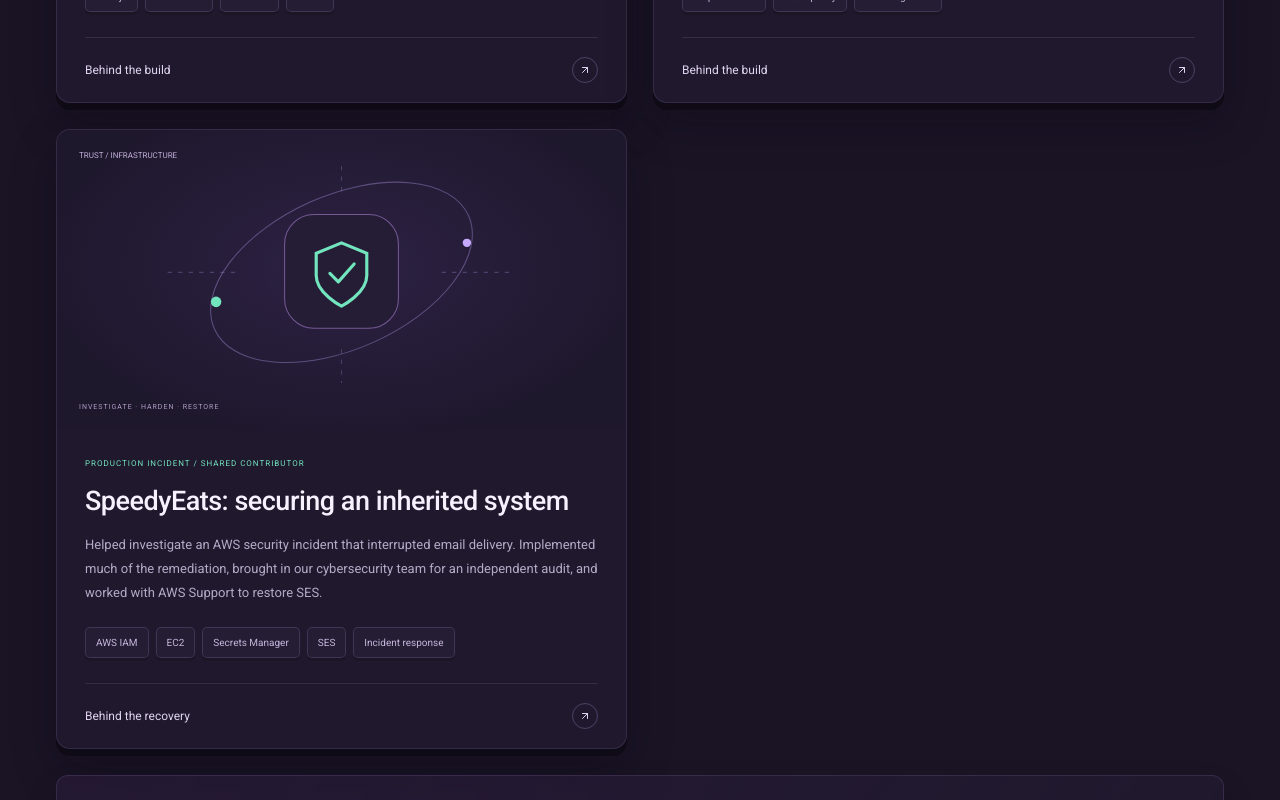
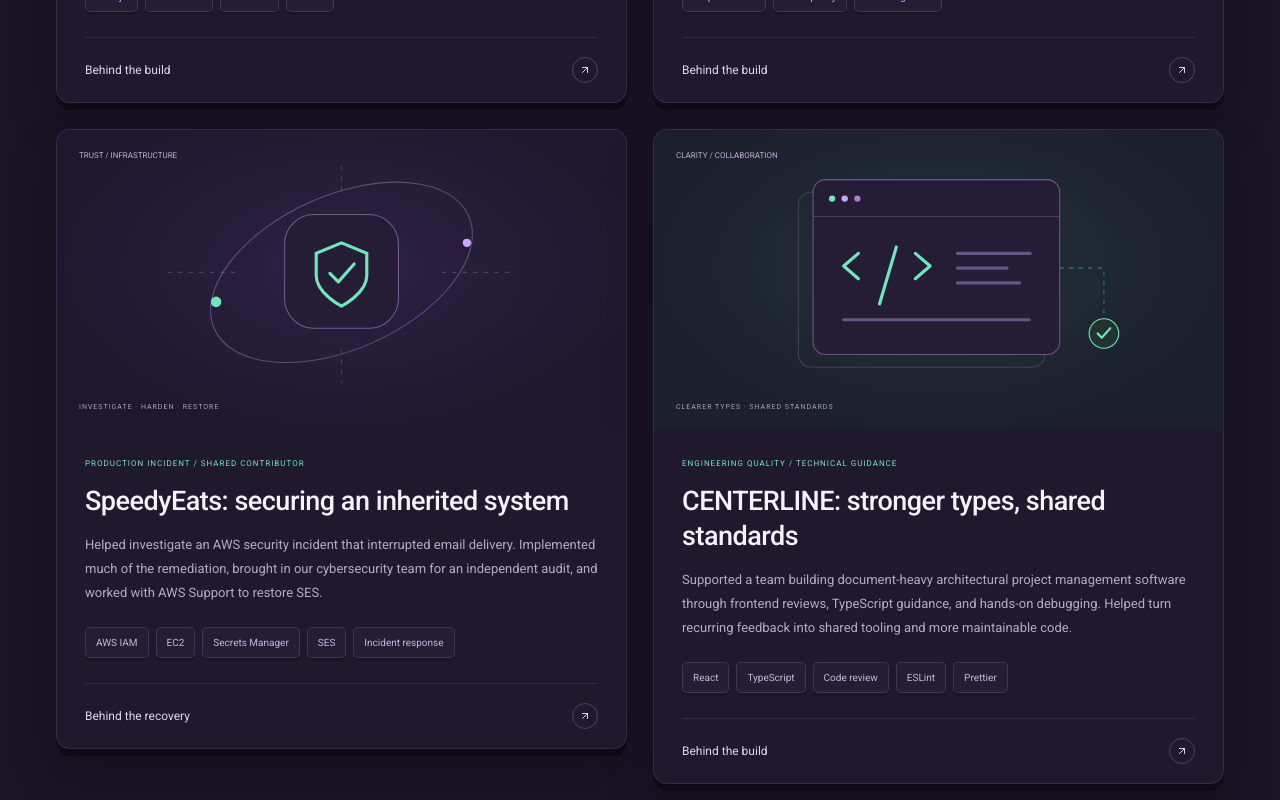
Before and after one commit to Datki11/portfolio-site, a Next.js app: page / in a window 1280 px wide. Shown: the part 2660-3460 px from the top of the page. Built offline with nearby package versions, Linux system fonts and the light colour scheme; a web font is replaced by a local one.

Commit message:
Add CENTERLINE work story and clarify technical guidance metric

```diff
--- a/app/globals.css
+++ b/app/globals.css
@@ -2050,3 +2050,8 @@
   background:
     radial-gradient(ellipse at 50% 45%, #45306666, transparent 75%), #1e182d;
 }
+
+.standards-art {
+  background:
+    radial-gradient(ellipse at 50% 45%, #36535755, transparent 75%), #1b202c;
+}
--- a/app/page.tsx
+++ b/app/page.tsx
@@ -241,7 +241,7 @@
               <strong>
                 30<span>+</span>
               </strong>
-              <p>engineers trained</p>
+              <p>engineers supported with technical guidance</p>
             </div>
           </div>
         </section>
@@ -556,6 +556,126 @@
                   </details>
                 </div>
               </article>
+              <article className="work-card" aria-labelledby="centerline-title">
+                <div className="work-art standards-art" aria-hidden="true">
+                  <span className="art-label">CLARITY / COLLABORATION</span>
+                  <div className="art-scan" />
+                  <svg viewBox="0 0 540 280" fill="none">
+                    <rect
+                      x="137"
+                      y="57"
+                      width="234"
+                      height="166"
+                      rx="12"
+                      stroke="#c6a9ff"
+                      strokeOpacity=".2"
+                    />
+                    <rect
+                      x="151"
+                      y="45"
+                      width="234"
+                      height="166"
+                      rx="12"
+                      fill="#251c35"
+                      stroke="#a881d3"
+                      strokeOpacity=".55"
+                    />
+                    <path d="M151 80h234" stroke="#a881d3" strokeOpacity=".3" />
+                    <circle cx="169" cy="63" r="3" fill="#72e5bf" />
+                    <circle cx="181" cy="63" r="3" fill="#c6a9ff" />
+                    <circle cx="193" cy="63" r="3" fill="#a881d3" />
+                    <path
+                      d="m194 115-14 12 14 12m54-24 14 12-14 12m-18-30-16 54"
+                      stroke="#72e5bf"
+                      strokeWidth="3"
+                      strokeLinecap="round"
+                      strokeLinejoin="round"
+                    />
+                    <path
+                      d="M288 115h69m-69 14h47m-47 14h59M180 178h176"
+                      stroke="#c6a9ff"
+                      strokeOpacity=".4"
+                      strokeWidth="3"
+                      strokeLinecap="round"
+                    />
+                    <path
+                      d="M385 129h42v50"
+                      stroke="#72e5bf"
+                      strokeOpacity=".4"
+                      strokeDasharray="4 5"
+                    />
+                    <circle
+                      cx="427"
+                      cy="191"
+                      r="14"
+                      fill="#21332f"
+                      stroke="#72e5bf"
+                    />
+                    <path
+                      d="m421 191 4 4 8-9"
+                      stroke="#72e5bf"
+                      strokeWidth="2"
+                      strokeLinecap="round"
+                      strokeLinejoin="round"
+                    />
+                  </svg>
+                  <span className="art-bottom">
+                    CLEARER TYPES · SHARED STANDARDS
+                  </span>
+                </div>
+                <div className="work-card-copy">
+                  <p className="project-type">
+                    ENGINEERING QUALITY / TECHNICAL GUIDANCE
+                  </p>
+                  <h3 id="centerline-title">
+                    CENTERLINE: stronger types, shared standards
+                  </h3>
+                  <p>
+                    Supported a team building document-heavy architectural
+                    project management software through frontend reviews,
+                    TypeScript guidance, and hands-on debugging. Helped turn
+                    recurring feedback into shared tooling and more maintainable
+                    code.
+                  </p>
+                  <div className="tags">
+                    <span>React</span>
+                    <span>TypeScript</span>
+                    <span>Code review</span>
+                    <span>ESLint</span>
+                    <span>Prettier</span>
+                  </div>
+                  <details>
+                    <summary>
+                      Behind the build{" "}
+                      <span>
+                        <FiArrowUpRight aria-hidden="true" />
+                      </span>
+                    </summary>
+                    <div className="case-detail">
+                      <p>
+                        Worked alongside roughly ten other developers and
+                        reviewed a large share of the frontend work. Instead of
+                        simply rejecting type assertions or broad types, I
+                        helped developers understand where uncertainty came from
+                        and model application states more precisely.
+                      </p>
+                      <p>
+                        Walked teammates through debugging with logs, browser
+                        tools, network inspection, and breakpoints. Reinforced
+                        practical patterns for React, Redux, TanStack Query,
+                        Context, and reusable hooks.
+                      </p>
+                      <p>
+                        Helped establish consistent formatting with Prettier,
+                        followed by ESLint conventions that reduced reliance on
+                        manual review. I saw fewer repeated typing and
+                        state-modeling issues in later PRs, leaving more room to
+                        discuss correctness, architecture, and maintainability.
+                      </p>
+                    </div>
+                  </details>
+                </div>
+              </article>
             </div>
             <div className="ai-note">
               <span className="ai-icon">
```
